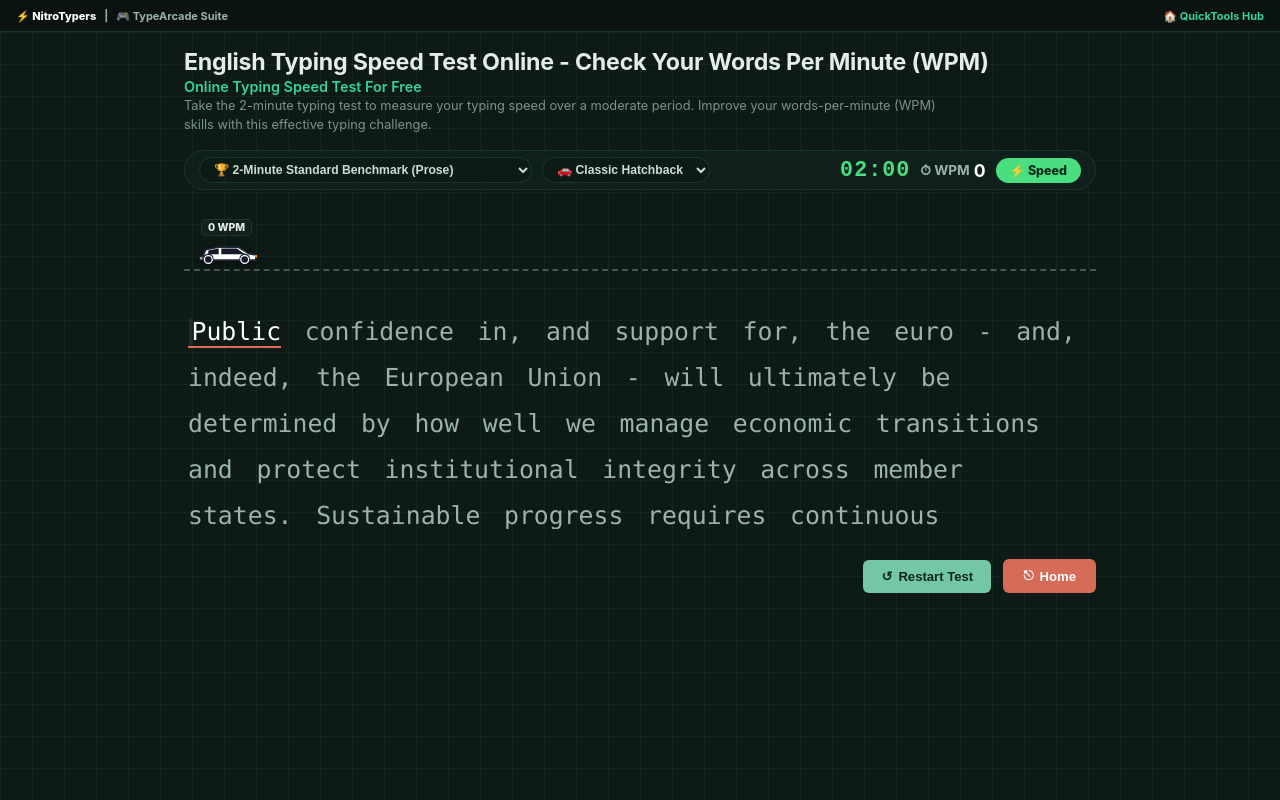
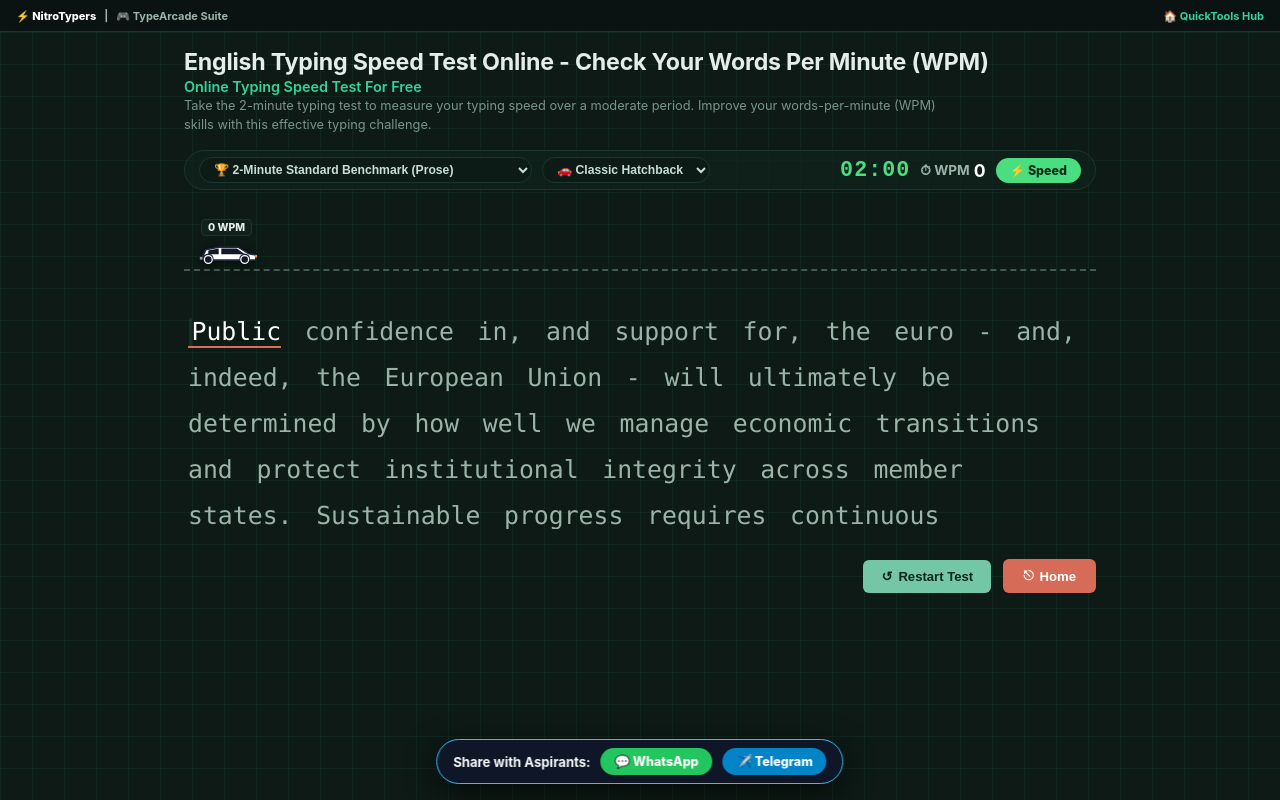
Before and after one commit to unknownuniversem-blip/typer-racer-world, a plain HTML site: page index.html in a window 1280 px wide. Drawn offline with Linux system fonts and the light colour scheme.

Commit message:
Add floating viral WhatsApp & Telegram share bar

```diff
--- a/index.html
+++ b/index.html
@@ -792,5 +792,17 @@
       document.getElementById('resultModal').classList.remove('active');
     }
   </script>
-<script src="https://unknownuniversem-blip.github.io/network.js" defer></script></body>
+<script src="https://unknownuniversem-blip.github.io/network.js" defer></script>
+<!-- Viral Social Share Bar -->
+<div id="viral-share-bar" style="position:fixed; bottom:16px; left:50%; transform:translateX(-50%); z-index:99999; display:flex; gap:10px; background:#0f172ae6; backdrop-filter:blur(8px); border:1px solid #38bdf8; padding:8px 16px; border-radius:50px; box-shadow:0 8px 30px rgba(0,0,0,0.6); align-items:center;">
+  <span style="color:#f8fafc; font-size:0.82rem; font-weight:700; white-space:nowrap;">Share with Aspirants:</span>
+  <a href="https://api.whatsapp.com/send?text=%F0%9F%94%A5%2022%2B%20Free%20Daily%20Digital%20Utility%20Tools%20%28Photo%20Resizer%2C%20Speed%20Math%2C%20Typing%2C%20GST%20%26%20Forms%29%3A%20https%3A//unknownuniversem-blip.github.io/" target="_blank" style="background:#22c55e; color:#fff; text-decoration:none; padding:6px 14px; border-radius:30px; font-size:0.78rem; font-weight:800; display:flex; align-items:center; gap:5px;">
+    💬 WhatsApp
+  </a>
+  <a href="https://t.me/share/url?url=https%3A//unknownuniversem-blip.github.io/typer-racer-world/&text=%F0%9F%94%A5%2022%2B%20Free%20Daily%20Digital%20Utility%20Tools%20%28Photo%20Resizer%2C%20Speed%20Math%2C%20Typing%2C%20GST%20%26%20Forms%29%3A%20https%3A//unknownuniversem-blip.github.io/" target="_blank" style="background:#0284c7; color:#fff; text-decoration:none; padding:6px 14px; border-radius:30px; font-size:0.78rem; font-weight:800; display:flex; align-items:center; gap:5px;">
+    ✈️ Telegram
+  </a>
+</div>
+
+</body>
 </html>
```
